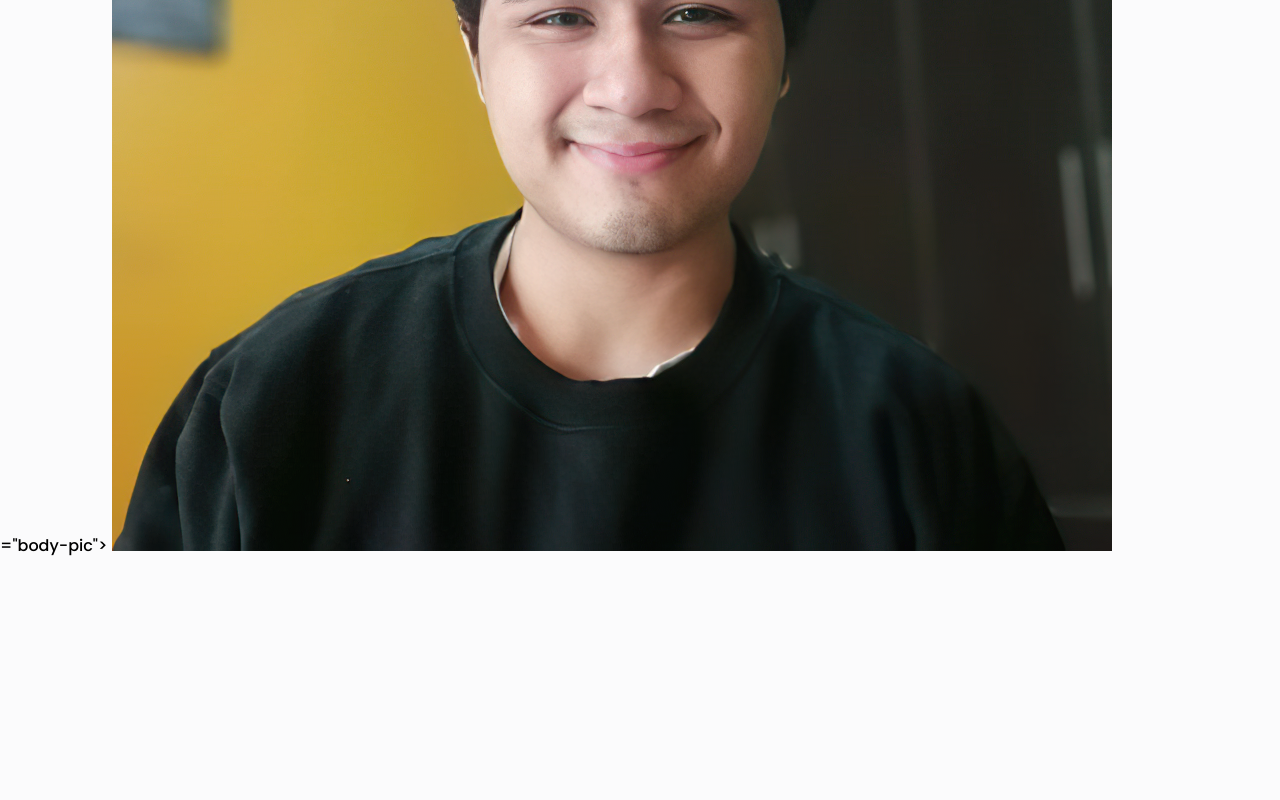
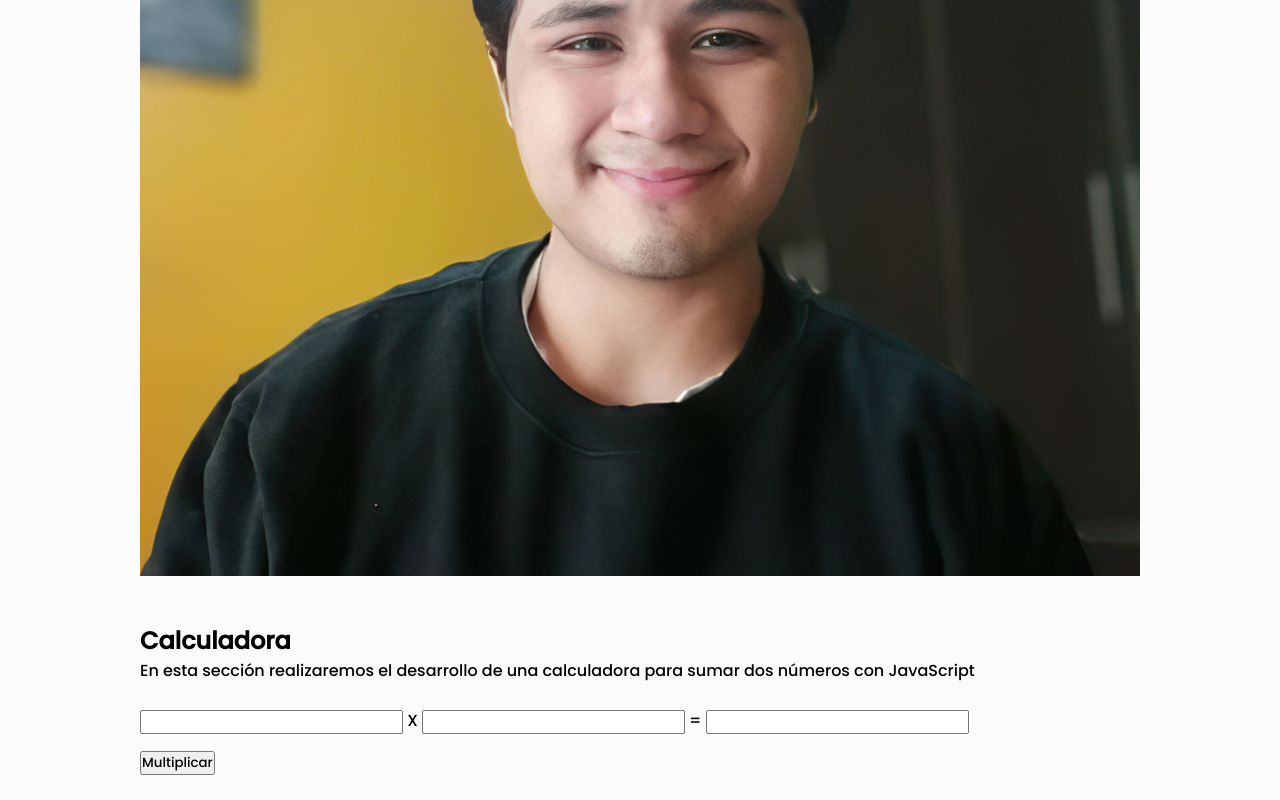
Before and after one commit to HimblerCap/fundamentos-web, a plain HTML site: page index.html in a window 1280 px wide. Shown: the part 650-1450 px from the top of the page. Before the commit the page ends 1208 px from the top, so only its background shows below. Drawn offline with Linux system fonts and the light colour scheme.

Commit message:
start session 2

```diff
--- a/index.html
+++ b/index.html
@@ -23,7 +23,6 @@
     <section>
         <div class="container">
             <div class="body">
-
                 <div class="body-text">
                     <h1>Hola, soy Renato Capcha GDSC Lead</h1>
                     <p>Lorem Ipsum is simply dummy text of the printing and typesetting industry. Lorem Ipsum has been the industry's standard dummy text ever since the 1500s, when an unknown printer took a galley of type and scrambled it to make a type specimen book.</p>
@@ -31,12 +30,32 @@
                         <input type="email" placeholder="Correo electrónico">
                         <button>Escribeme</button>
                     </div>
-                </div>="body-pic">
+                </div class="body-pic">
                     <img src="./img/Renato.png" alt="photo">
                 </div>
             </div>
         </div>
     </section>
-
+    <section>
+        <div class="container">
+            <div class="body-calculator">
+                <div body-text>
+                    <h1> Calculadora </h1>
+                    <p> En esta sección realizaremos el desarrollo de una calculadora para sumar dos números con JavaScript</p>
+                    <br>
+                    <input id="a" type="number">
+                    X
+                    <input id="b" type="number">
+                    =
+                    <input id="c" type="text">
+                    <br>
+                    <div class="button-x">
+                        <button class="btn" onclick="multiplicar()">Multiplicar</button>
+                    </div>
+                    <br>
+                </div>
+            </div>
+        </div>
+    </section>
 </body>
 </html>
--- a/style/style.css
+++ b/style/style.css
@@ -27,7 +27,7 @@ nav {
 .container{
     margin: auto;
     overflow: auto;
-    width: 100%;
+    width: 1000px;
 }
 
 .navbar {
@@ -57,3 +57,17 @@ nav ul li a {
     color: rgb(79,79,95);
     padding: 7px 13px;
 }
+
+/* Body Section */
+
+
+
+
+/* Calculadora */
+.body-calculator {
+    display: flex;
+    margin-top: 2.5rem;
+}
+.button-x {
+    margin-top: 15px;
+}
```
